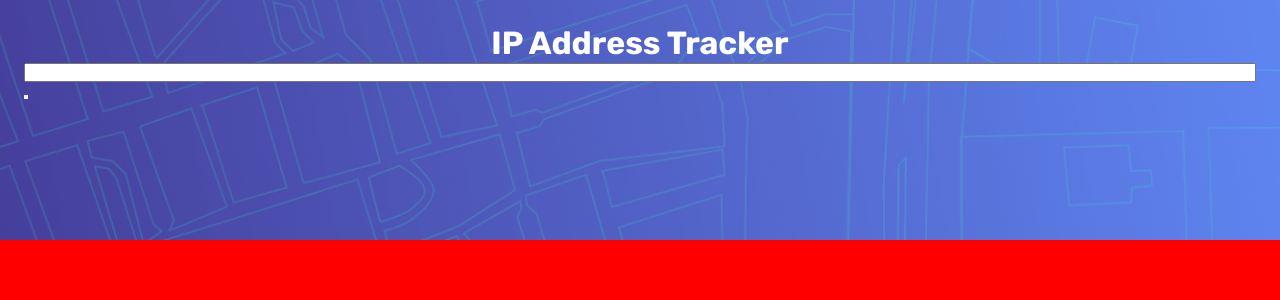
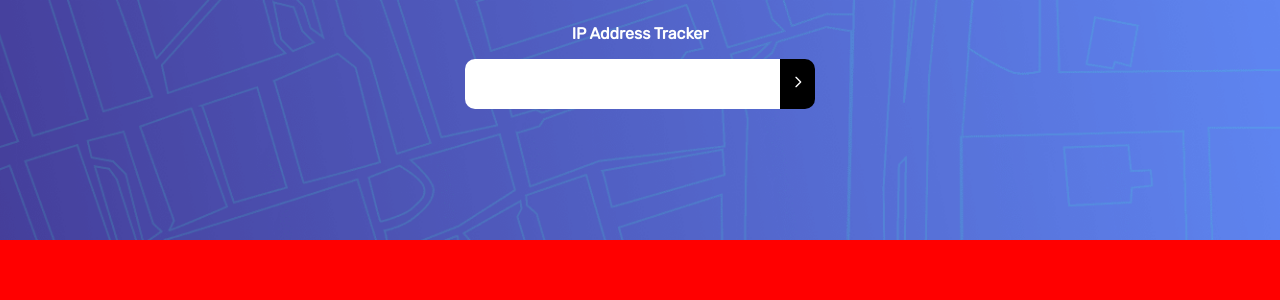
Before and after one commit to ebuka-nwabueze/ip-address-tracker, a React (Create React App) app: page / in a window 1280 px wide. Shown: the top 300 px of the page. Built offline with nearby package versions, Linux system fonts and the light colour scheme.

Commit message:
input form created

```diff
--- a/package.json
+++ b/package.json
@@ -12,6 +12,7 @@
     "@types/react-dom": "^18.0.6",
     "react": "^18.2.0",
     "react-dom": "^18.2.0",
+    "react-icons": "^4.4.0",
     "react-scripts": "5.0.1",
     "typescript": "^4.7.4",
     "web-vitals": "^2.1.4"
--- a/src/App.tsx
+++ b/src/App.tsx
@@ -1,20 +1,33 @@
-import React from 'react';
-import './App.css';
+import React from "react";
+import { HiOutlineChevronRight } from "react-icons/hi";
+import "./App.css";
 
 function App() {
+
+  const onSubmit = (e: React.FormEvent<HTMLFormElement>) => {
+    e.preventDefault()
+  }
+
   return (
     <>
-    <div className="top__details">
-      <h1>IP  Address Tracker</h1>
+      <div className="top__details">
+        <h1 className="heading">IP Address Tracker</h1>
 
-      <form action="" className="input-form">
-        <input type="text" id="input" name="input" className="input-field"/>
-        <button></button>
-      </form>
-    </div>
-    <div className="map__details">
-
-    </div>
+        <form action="" className="input-form" onSubmit={onSubmit}>
+          <div className="input-control">
+            <input
+              type="text"
+              id="input"
+              name="input"
+              className="input-field"
+            />
+            <button className="btn">
+              <HiOutlineChevronRight />
+            </button>
+          </div>
+        </form>
+      </div>
+      <div className="map__details"></div>
     </>
   );
 }
--- a/src/index.css
+++ b/src/index.css
@@ -12,7 +12,7 @@ code {
     monospace;
 } */
 
-@import url('https://fonts.googleapis.com/css2?family=Rubik:wght@400;500;700&display=swap');
+@import url('https://fonts.googleapis.com/css2?family=Rubik:wght@400&display=swap');
 
 *{
   padding: 0;
@@ -25,9 +25,10 @@ body{
 }
 
 
-h1{
+.heading{
  color:white;
- font-size: 2rem;
+ font-size: 1rem;
+ margin-bottom: 1rem;
 }
 
 .top__details{
@@ -45,12 +46,32 @@ h1{
   padding: 1.5rem;
 }
 
-.input-form{
-  width: 100%;
+/* .input-form{
+  width: 60%;
+} */
+
+.input-control{
+  width: 350px;
+  height: 50px;
+  display: flex;
 }
 
 .input-field{
-  width: 100%;
+  width: 90%;
+  height: 100%;
+  padding: 0.5rem 1rem;
+  font-family: inherit;
+  font-size: 20px;
+  outline-style: none;
+  border: none;
+  /* border-radius:  2rem 0 2rem 0; */
+  border-radius:  10px 0px 0px 10px;
+  cursor: pointer;
+}
+
+.btn{
+  width: 10%;
+  height: 100%;
 }
 
 
@@ -58,3 +79,14 @@ h1{
   height: 70vh;
   background-color: red;
 }
+
+.btn{
+  padding: 0.5rem ;
+  color: white;
+  background-color: black;
+  border: none;
+  border-radius:  0px 10px 10px 0px;
+  cursor: pointer;
+  font-weight: bold;
+  font-size: 1rem;
+}
```
Also changed, not shown: 1 other file (tests, documents, lock files or other folders).
